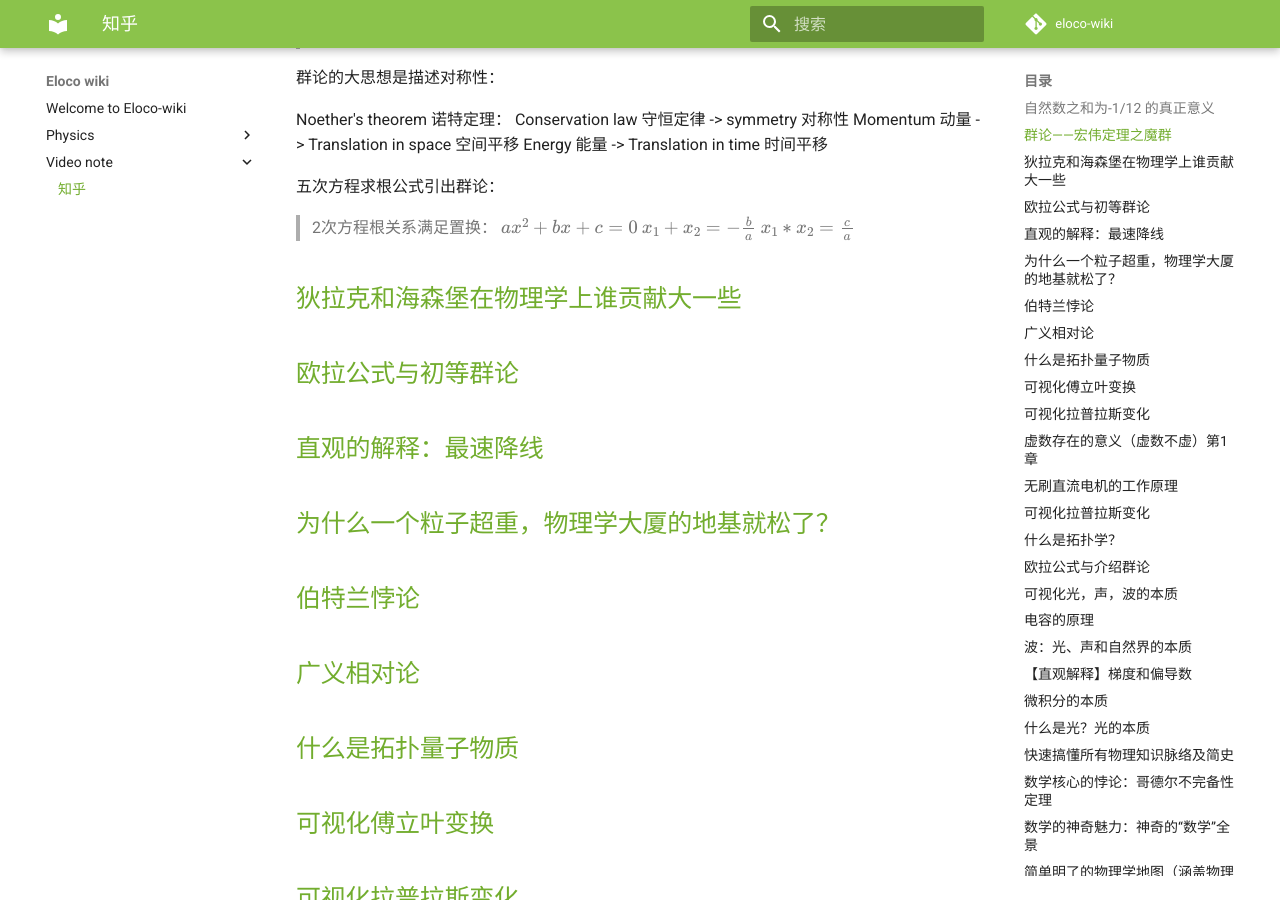
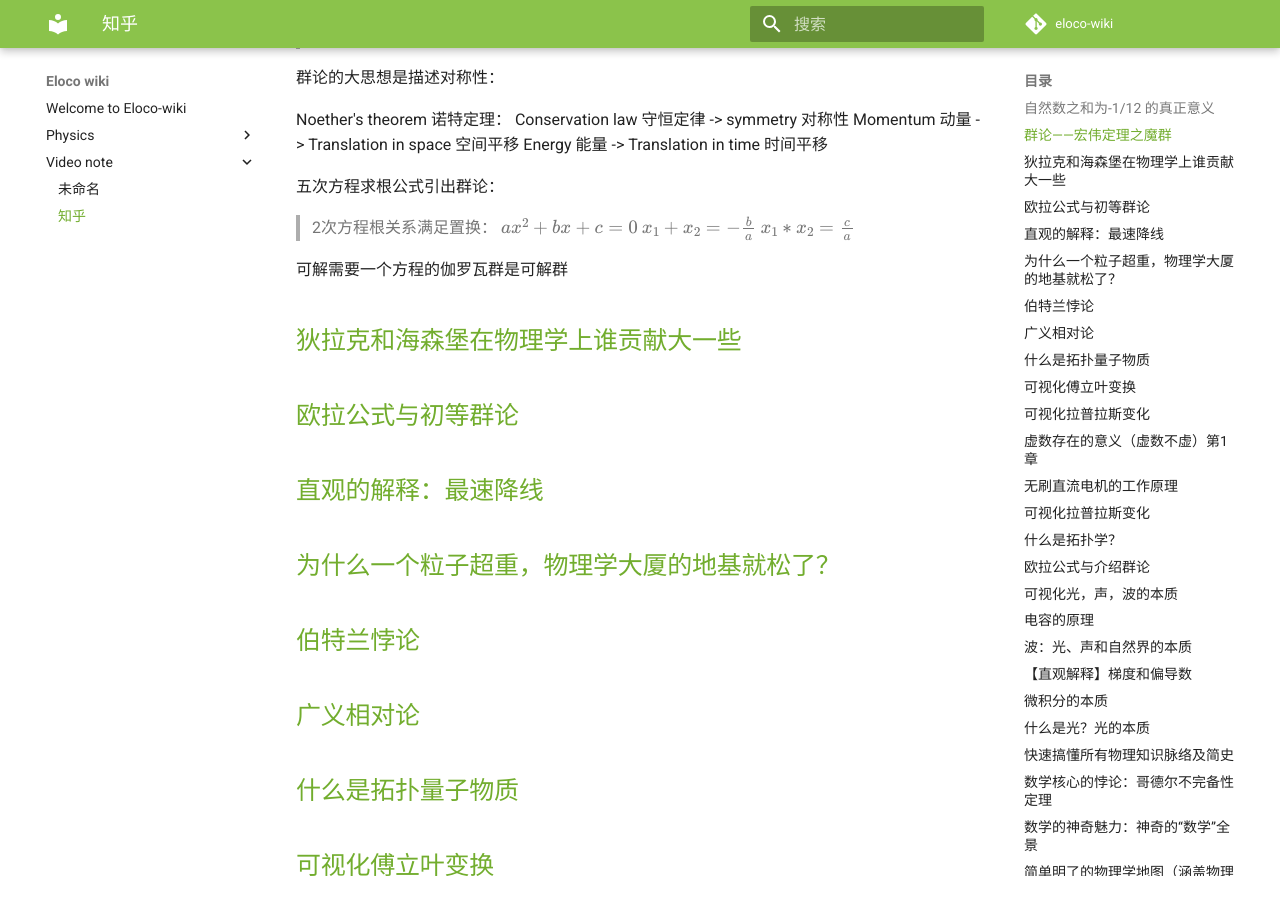
Before and after one commit to Eloco/eloco-wiki, an MkDocs documentation site: the page built from docs/video note/知乎.md, in a window 1280 px wide and 900 px high, scrolled down 558 px. Built offline with MkDocs 1.6.1 and Material for MkDocs 9.7.7, drawn with Linux system fonts in a browser that asks for light colours; comment, search, counter and statistics services are not loaded.

Commit message:
vault backup: 2022-07-27 21:09:40

```diff
--- a/docs/video note/知乎.md
+++ b/docs/video note/知乎.md
@@ -28,6 +28,8 @@ Energy 能量 -> Translation in time 时间平移
 >$ax^2+bx+c=0$
 >$x_1+x_2=-\frac {b} {a}$
 >$x_1*x_2=\frac {c} {a}$
+
+可解需要一个方程的伽罗瓦群是可解群
 
 
 ##  [狄拉克和海森堡在物理学上谁贡献大一些](https://www.zhihu.com/question/506123726/answer/2555430490)
```
Also changed, not shown: docs/video note/未命名.md (added), 1 other file.
